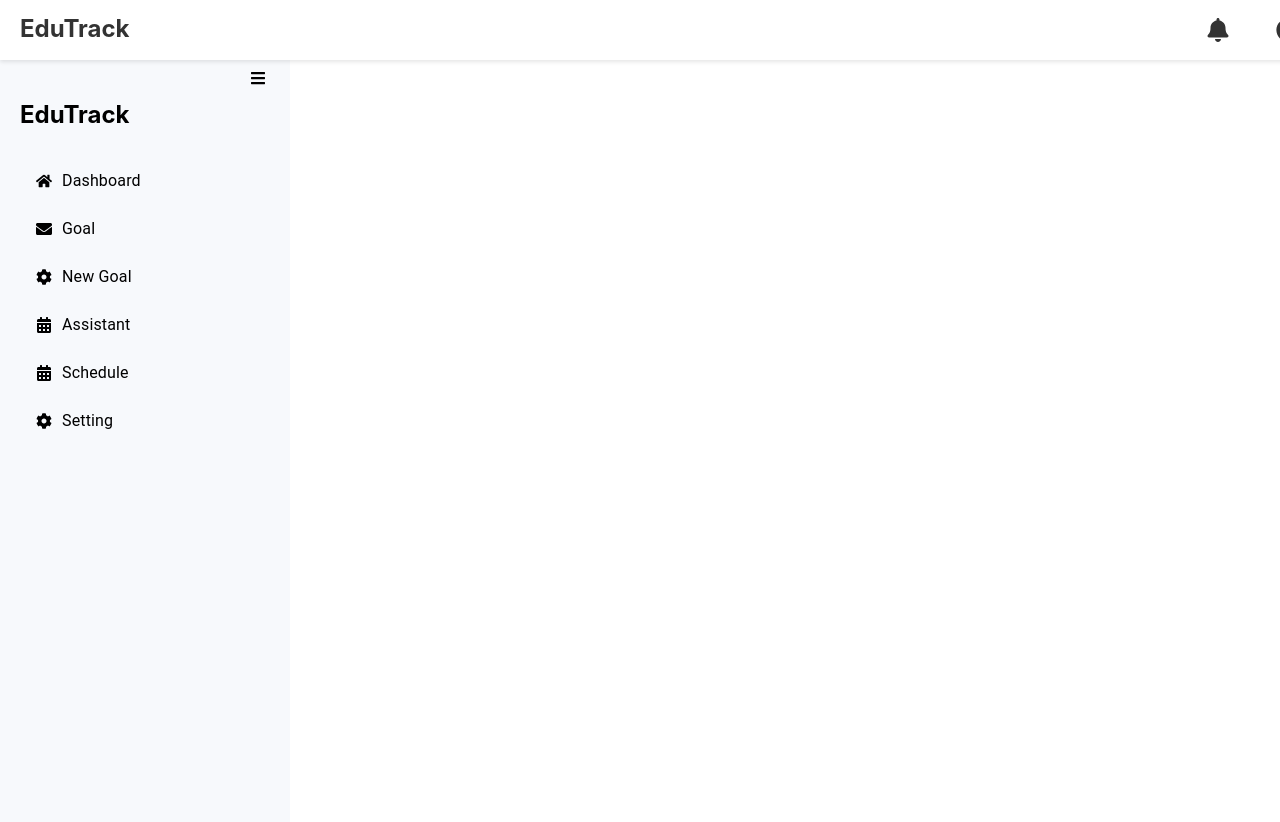
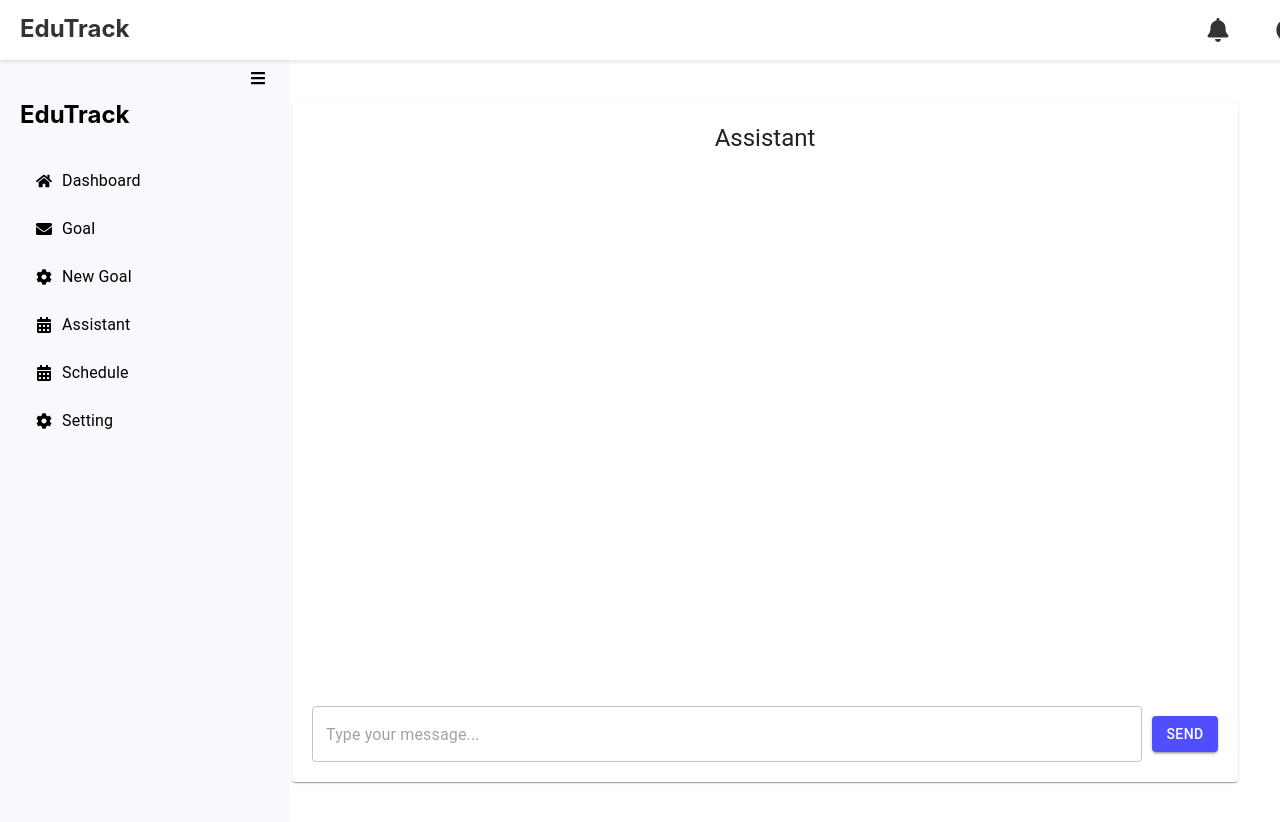
Before and after one commit to TuanNH76/uiux-project, a React (Create React App) app in the folder client/: page /assistant in a window 1280 px wide. Before the commit the page ends 800 px from the top, so only its background shows below. Built offline with nearby package versions, Linux system fonts and the light colour scheme.

Commit message:
feat: assistant

```diff
--- a/client/src/components/Sidebar.js
+++ b/client/src/components/Sidebar.js
@@ -21,7 +21,7 @@ const Sidebar = ({ isCollapsed }) => {
           <FaCog />
           <ListItemText primary="New Goal" />
         </ListItem>
-        <ListItem button className="sidebar-item" component={Link} to="/schedule">
+        <ListItem button className="sidebar-item" component={Link} to="/assistant">
           <FaCalendarAlt />
           <ListItemText primary="Assistant" />
         </ListItem>
--- /dev/null
+++ b/client/src/pages/assistant/Assistant.jsx
@@ -0,0 +1,105 @@
+import React, { useState, useEffect, useRef } from 'react';
+import { Paper, Typography, TextField, Button, List, ListItem, ListItemText } from '@mui/material';
+import { createTheme, ThemeProvider } from '@mui/material/styles';
+import axios from 'axios';
+import './Chatbot.css';
+
+const theme = createTheme({
+    palette: {
+        primary: {
+            main: '#4F4FFF',
+        },
+    },
+});
+
+const Assistant = () => {
+    const [messages, setMessages] = useState([]);
+    const [userMessage, setUserMessage] = useState('');
+    const [isBotTyping, setIsBotTyping] = useState(false);
+    const messagesEndRef = useRef(null);
+
+    const handleSendMessage = async () => {
+        if (userMessage.trim() !== '') {
+            const newMessage = { sender: 'user', text: userMessage };
+            setMessages([...messages, newMessage]);
+            setUserMessage('');
+
+            setIsBotTyping(true); // Show typing indicator
+
+            try {
+                const response = await axios.post('http://localhost:8080/api/chat', {
+                    user: 'haha', // default user
+                    question: userMessage,
+                });
+
+                const data = response.data;
+                const botResponse = { sender: 'bot', text: data.content };
+                setMessages(prevMessages => [...prevMessages, botResponse]);
+            } catch (error) {
+                const errorMessage = { sender: 'bot', text: 'There was an error processing your request.' };
+                setMessages(prevMessages => [...prevMessages, errorMessage]);
+            } finally {
+                setIsBotTyping(false); // Hide typing indicator
+            }
+        }
+    };
+
+    const handleUserMessageChange = (event) => {
+        setUserMessage(event.target.value);
+    };
+
+    const scrollToBottom = () => {
+        messagesEndRef.current?.scrollIntoView({ behavior: 'smooth' });
+    };
+
+    useEffect(() => {
+        scrollToBottom();
+    }, [messages]);
+
+    return (
+        <ThemeProvider theme={theme}>
+            <Paper className="chatbot-container">
+                <Typography variant="h5" className="chatbot-title">Assistant</Typography>
+                <List className="chatbot-messages">
+                    {messages.map((message, index) => (
+                        <ListItem
+                            key={index}
+                            className={message.sender === 'user' ? 'user-message-container' : 'bot-message-container'}
+                        >
+                            <ListItemText
+                                primary={message.text}
+                                className={message.sender === 'user' ? 'user-message' : 'bot-message'}
+                            />
+                        </ListItem>
+                    ))}
+                    {isBotTyping && (
+                        <ListItem className="bot-message-container">
+                            <div className="typing-indicator">
+                                <span></span>
+                                <span></span>
+                                <span></span>
+                            </div>
+                        </ListItem>
+                    )}
+                    <div ref={messagesEndRef} />
+                </List>
+                <div className="chatbot-input-container">
+                    <TextField
+                        value={userMessage}
+                        onChange={handleUserMessageChange}
+                        placeholder="Type your message..."
+                        fullWidth
+                        InputProps={{
+                            style: { borderColor: '#4F4FFF' },
+                        }}
+                    />
+                    <Button onClick={handleSendMessage} variant="contained" color="primary">
+                        Send
+                    </Button>
+                </div>
+            </Paper>
+        </ThemeProvider>
+    );
+};
+
+export default Assistant;
--- /dev/null
+++ b/client/src/pages/assistant/Chatbot.css
@@ -0,0 +1,118 @@
+.chatbot-container {
+    padding: 20px;
+
+    max-width: 1100px;
+    margin: 0 auto;
+    display: flex;
+    flex-direction: column;
+    height: 80vh;
+    justify-content: space-between;
+    box-shadow: 0 4px 8px rgba(0, 0, 0, 0.1);
+    background-color: #ffffff;
+    border-radius: 10px;
+}
+
+.chatbot-title {
+    text-align: center;
+    margin-bottom: 10px;
+}
+
+.chatbot-messages {
+    flex-grow: 1;
+    overflow-y: auto;
+    margin-bottom: 10px;
+    padding-right: 10px; /* Add padding to prevent text from touching the scrollbar */
+}
+
+.user-message-container {
+    display: flex;
+    justify-content: flex-end; /* Align user messages to the right */
+    margin: 5px 0;
+}
+
+.bot-message-container {
+    display: flex;
+    justify-content: flex-start; /* Align bot messages to the left */
+    margin: 5px 0;
+}
+
+.user-message {
+    background-color: #CACAFF;
+    padding: 10px;
+    border-radius: 10px;
+    max-width: 80%;
+    word-wrap: break-word;
+}
+
+.bot-message {
+    background-color: #E4E6EB;
+    padding: 10px;
+    border-radius: 10px;
+    max-width: 80%;
+    word-wrap: break-word;
+}
+
+.chatbot-input-container {
+    display: flex;
+    align-items: center;
+    gap: 10px;
+}
+
+.MuiButton-containedPrimary {
+    background-color: #4F4FFF !important;
+}
+
+.MuiButton-containedPrimary:hover {
+    background-color: #3e3ecf !important;
+}
+
+.MuiInput-underline:before {
+    border-bottom-color: #4F4FFF !important;
+}
+
+.MuiInput-underline:hover:not(.Mui-disabled):before {
+    border-bottom-color: #3e3ecf !important;
+}
+
+.MuiInput-underline:after {
+    border-bottom-color: #4F4FFF !important;
+}
+
+/* Add this to Chatbot.css */
+@keyframes wave {
+    0%, 60%, 100% {
+        transform: initial;
+    }
+    30% {
+        transform: translateY(-10px);
+    }
+}
+
+.typing-indicator {
+    display: flex;
+    align-items: center;
+    justify-content: flex-start;
+    margin: 5px 0;
+}
+
+.typing-indicator span {
+    display: inline-block;
+    background-color: #E4E6EB;
+    width: 8px;
+    height: 8px;
+    margin: 0 2px;
+    border-radius: 50%;
+    animation: wave 1.3s infinite ease-in-out;
+}
+
+.typing-indicator span:nth-child(1) {
+    animation-delay: -0.45s;
+}
+
+.typing-indicator span:nth-child(2) {
+    animation-delay: -0.3s;
+}
+
+.typing-indicator span:nth-child(3) {
+    animation-delay: -0.15s;
+}
--- a/client/src/routes/AppRouter.js
+++ b/client/src/routes/AppRouter.js
@@ -15,7 +15,7 @@ import ToDoKPIDetailPage from '../pages/goal/ToDoKPIDetailPage';
 import QuantityKPIDetailPage from '../pages/goal/QuantityKPIDetailPage'
 import WeightedKPIDetailPage from '../pages/goal/WeightedKPIDetailPage';
 import NewGoalPage from '../pages/newgoal/NewGoalPage';
-import Notification from '../pages/notification/Notification'
+import Assistant from '../pages/assistant/Assistant'
 import '../App';
 
 function AppRouter() {
@@ -46,7 +46,7 @@ function AppRouter() {
             <Route path="/goals/:goalId/weighted/:kpiId" element={<WeightedKPIDetailPage />} />
             <Route path="/newgoal" element={<NewGoalPage />} />
             <Route path="/setting" element={<Setting />} />
-            {/* <Route path="/notification" element={<Notification />} /> */}
+            <Route path="/assistant" element={<Assistant />} />
           </Routes>
         </div>
       </div>
```
Also changed, not shown: 1 other file (tests, documents, lock files or other folders).
